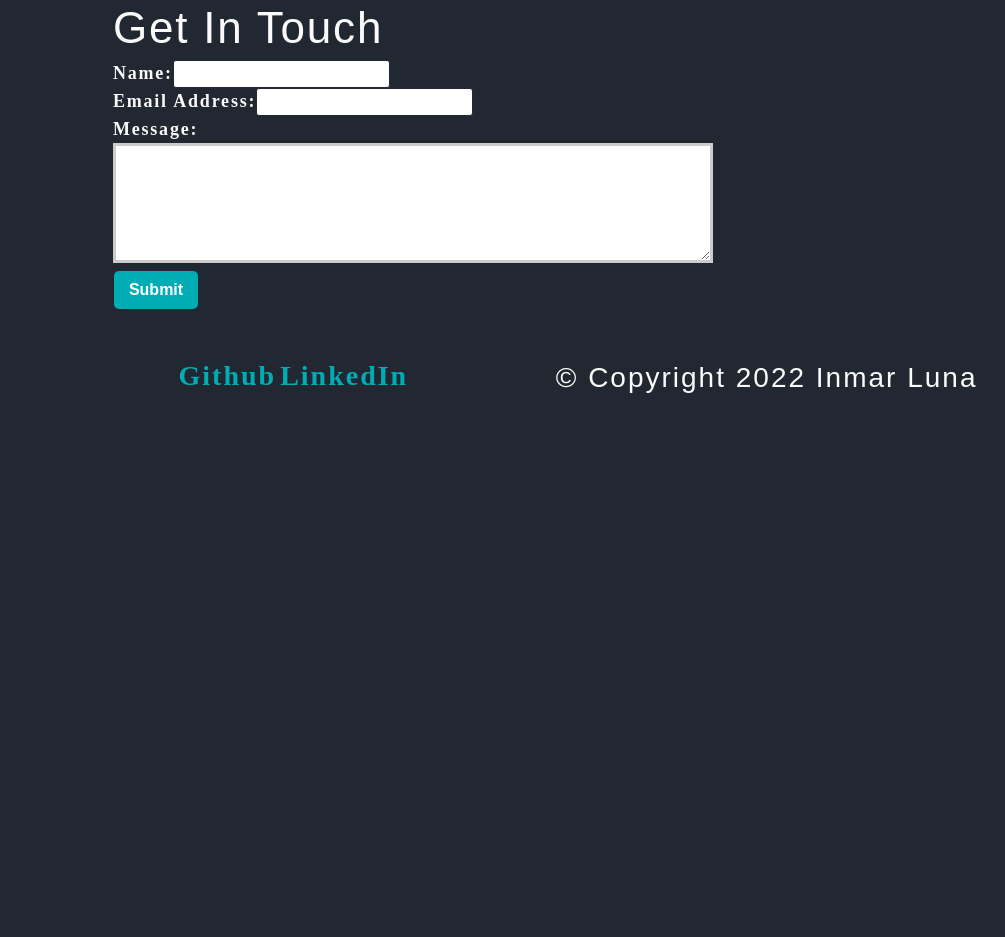
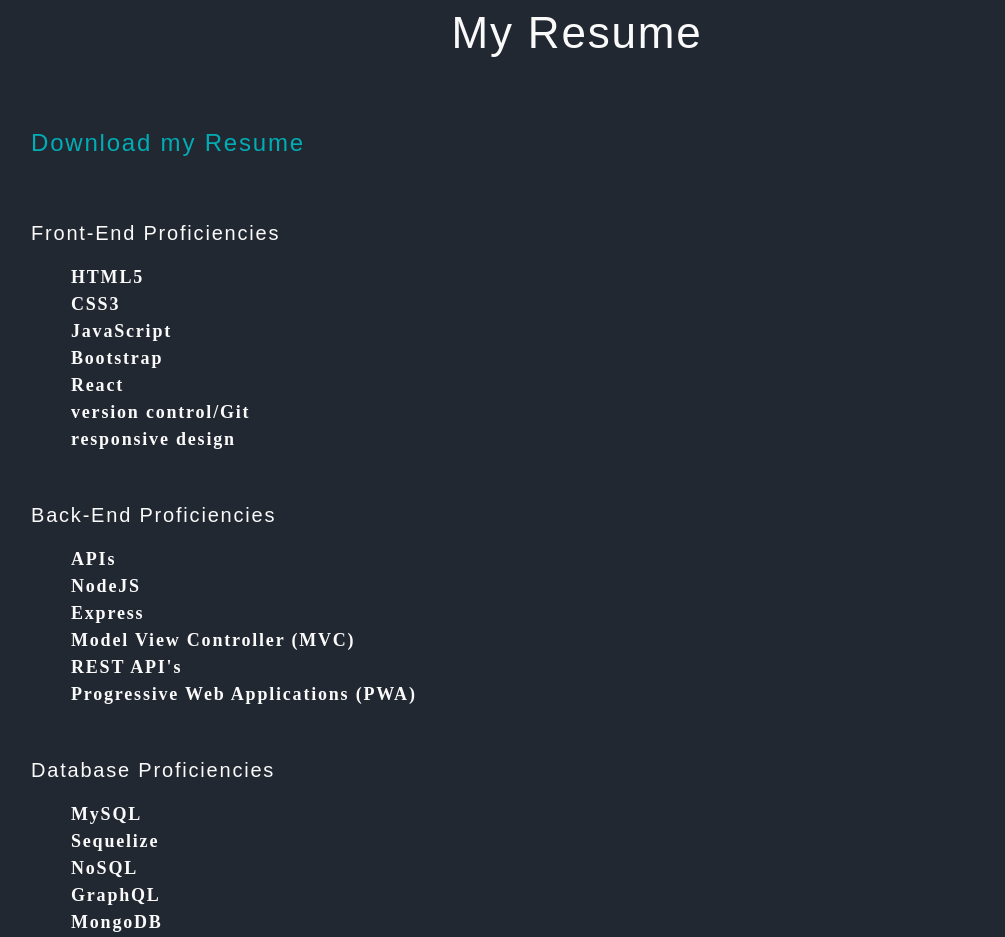
Before and after one commit to LunaZ13/react-spa-portfolio, a React (Create React App) app: page / in a window 1280 px wide. Shown: the part 1860-2797 px from the top of the page, without its empty margins (63-1068 px from the left). Before the commit the page ends 2310 px from the top, so only its background shows below. Built offline with nearby package versions, Linux system fonts and the light colour scheme.

Commit message:
created resume conponent & adjusted nav

```diff
--- a/src/App.js
+++ b/src/App.js
@@ -3,6 +3,7 @@ import About from "./components/About";
 import ContactForm from "./components/Contact";
 import Header from "./components/Header";
 import Projects from "./components/Project/";
+import Resume from "./components/Resume";
 import Footer from "./components/Footer"
 import "./App.css";
 
@@ -12,24 +13,23 @@ function App() {
     { name: "Trivia Game" },
   ]);
 
-  // const addProject = () => {
-  //   setProjects([
-  //     { name: "Weather App" },
-  //     { name: "Trivia Game" },
-  //     { name: "Calculator Game" },
-  //     { name: "Click Game" },
-  //   ]);
-  // };
+  const [contactSelected, setContactSelected] = useState(false);
 
   return (
     <div>
       <Header />
       <main>
+        {!contactSelected ? (
+        <>
         <About />
         {projects.map((eachProj) => {
           return <Projects name={eachProj.name} tom={"Tutor"} />;
         })}
+        </>
+        ) : (
         <ContactForm />
+        )}
+        <Resume />
         <Footer />
       </main>
     </div>
--- a/src/components/Navigation/index.js
+++ b/src/components/Navigation/index.js
@@ -1,6 +1,10 @@
 import React from "react";
 
-function Nav() {
+function Nav(props) {
+    const {
+        contactSelected,
+        setContactSelected
+    } = props;
   // jsx
   return (
    <div>
@@ -12,8 +16,9 @@ function Nav() {
                 <li className="mx-2">
                 <a href="#projects">Projects</a>
                 </li>
-                <li className="mx-2">
+                <li className={`mx-2 ${contactSelected && 'navActive'}`}>
                 <a href="#contact">Contact</a>
+                <span onClick={() => setContactSelected(true)}></span>
                 </li>
                 <li className="mx-2">
                 <a href="contact">Resume</a>
--- /dev/null
+++ b/src/components/Resume/index.js
@@ -0,0 +1,50 @@
+import React from "react";
+
+function Resume() {
+	return (
+		<section>
+			<div className="center">
+				<h1>My Resume</h1>
+			</div>
+			<div className="my-2">
+				<a href={require("")} download>
+					<h4>Download my Resume</h4>
+				</a>
+			</div>
+			<div>
+				<h5>Front-End Proficiencies</h5>
+				<ol>
+					<li>HTML5</li>
+					<li>CSS3</li>
+					<li>JavaScript</li>
+					<li>Bootstrap</li>
+					<li>React</li>
+					<li>version control/Git</li>
+					<li>responsive design</li>
+				</ol>
+				<br></br>
+				<h5>Back-End Proficiencies</h5>
+				<ol>
+					<li>APIs</li>
+					<li>NodeJS</li>
+					<li>Express</li>
+					<li>Model View Controller (MVC)</li>
+					<li>REST API's</li>
+					<li>Progressive Web Applications (PWA)</li>
+				</ol>
+				<br></br>
+				<h5>Database Proficiencies</h5>
+				<ol>
+					<li>MySQL</li>
+					<li>Sequelize</li>
+					<li>NoSQL</li>
+					<li>GraphQL</li>
+					<li>MongoDB</li>
+					<li>Mongoose</li>
+				</ol>
+			</div>
+		</section>
+	);
+}
+
+export default Resume;
```
